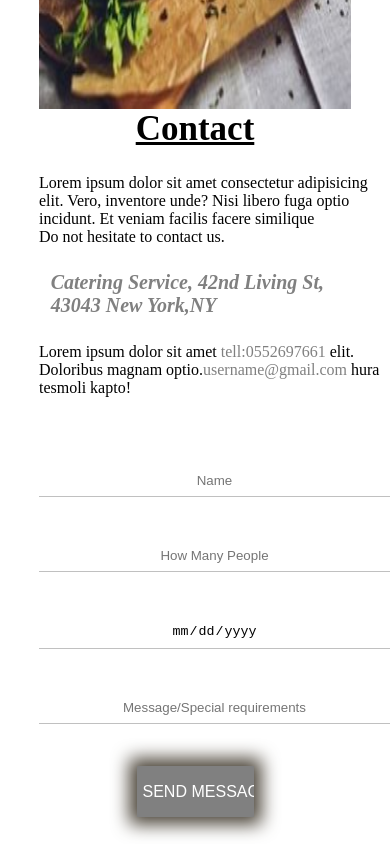
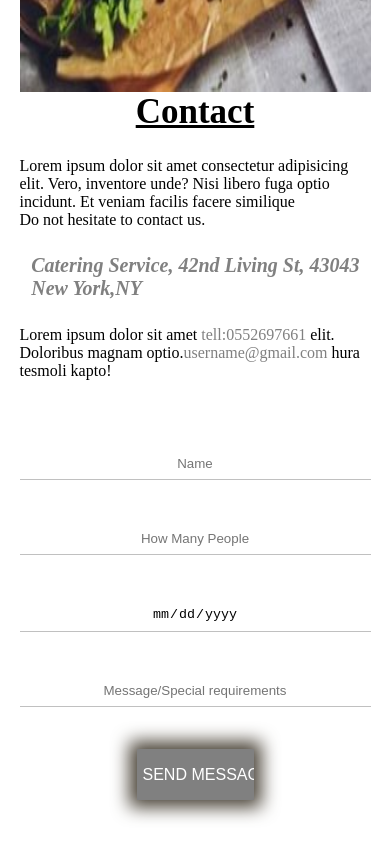
Before and after one commit to YurHar/yurhar.github.io, a plain HTML site: page css-first-responsive/index.html in a window 390 px wide. Shown: the part 2609-3453 px from the top of the page. Drawn offline with Linux system fonts and the light colour scheme.

Commit message:
first responsive page

```diff
--- a/css-first-responsive/css/media.css
+++ b/css-first-responsive/css/media.css
@@ -8,7 +8,7 @@
         position: unset;
     }
     .container {
-        margin: 0 5vw;
+        padding: 0 5vw;
     }
  .header_menu {
      position: fixed;
```
